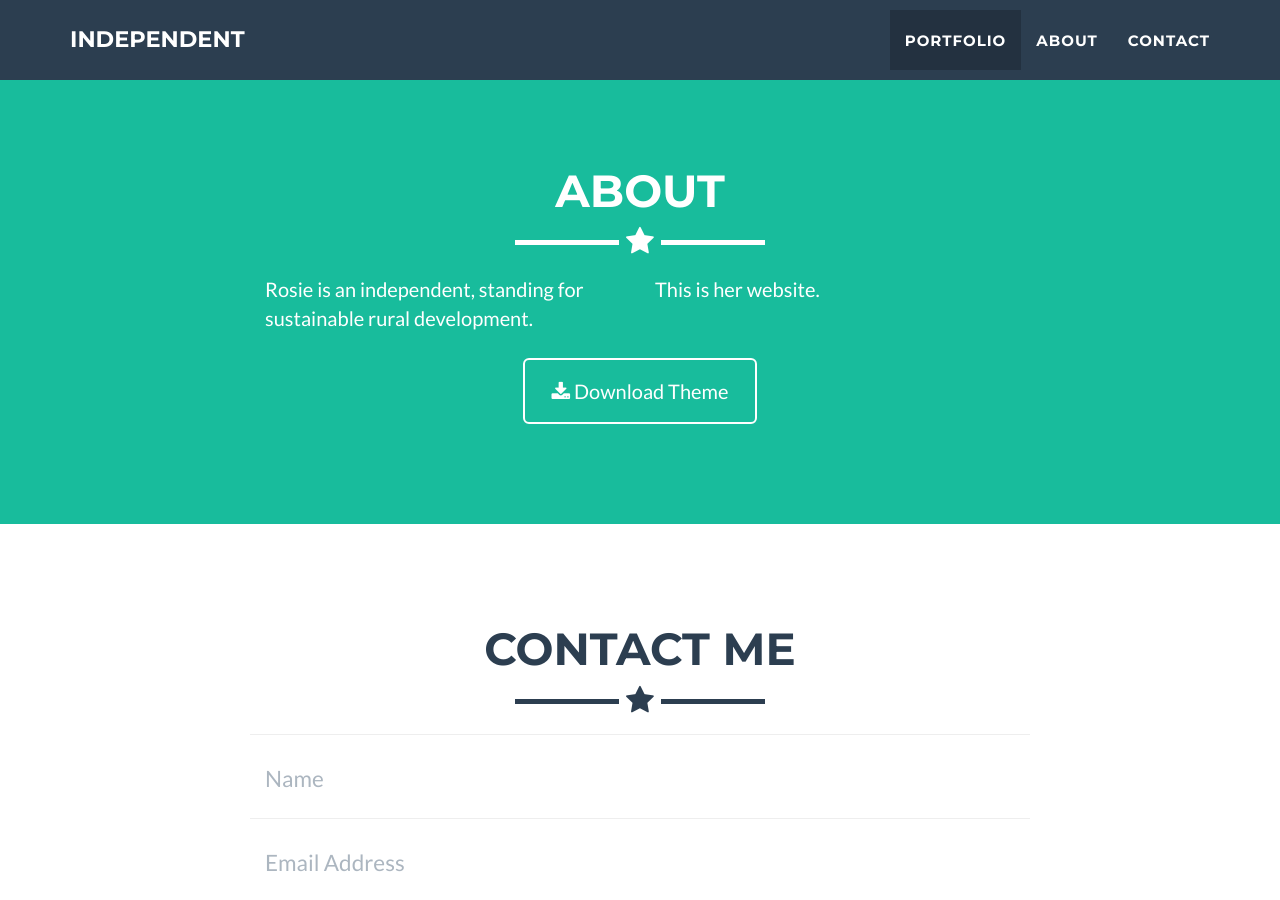
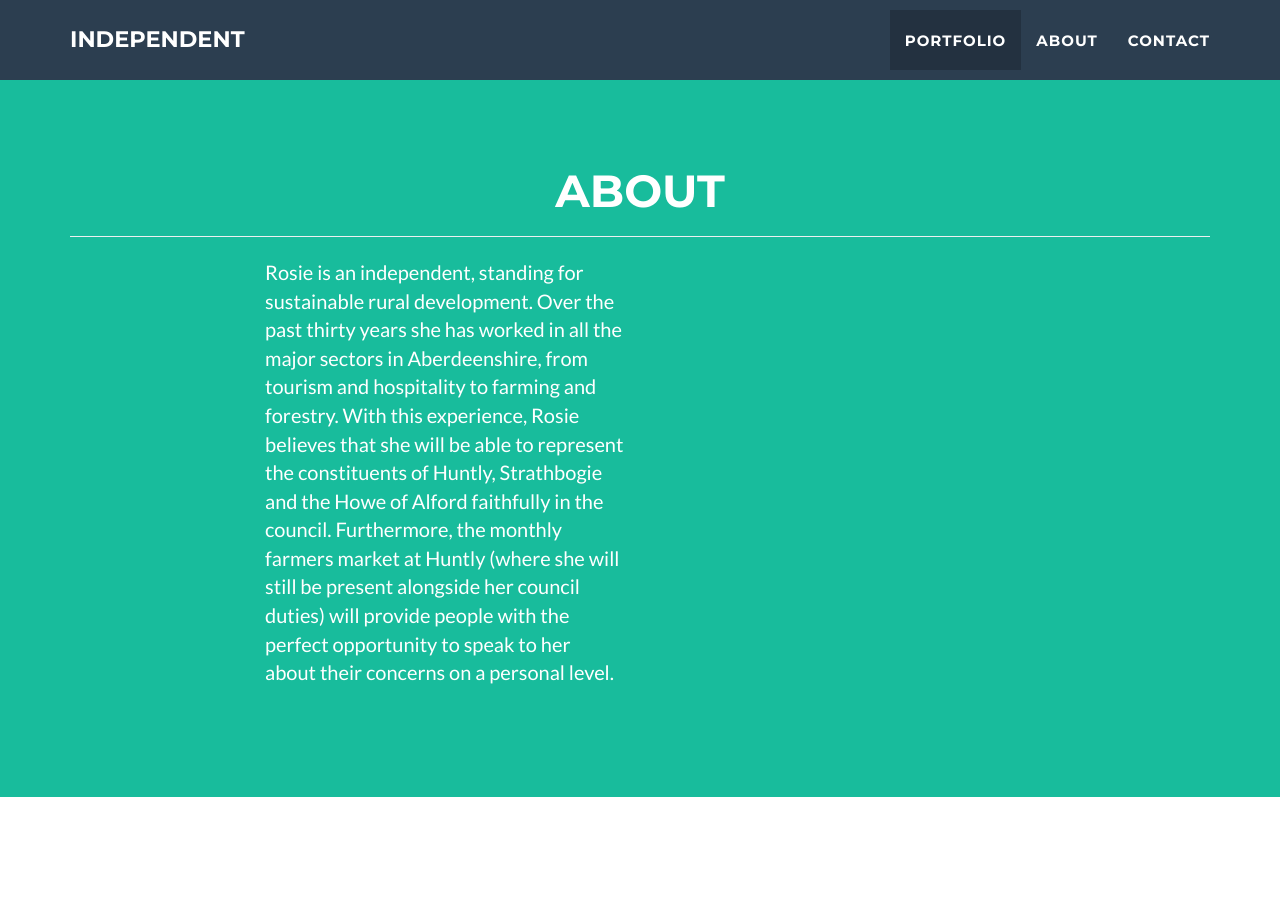
Before and after one commit to FergusFettes/rosieleagas.co.uk, a Jekyll site: the page built from _posts/2014-07-18-project-1.markdown, in a window 1280 px wide and 900 px high, scrolled down 1815 px. Built offline with Jekyll 4.4.1, drawn with Linux system fonts in a browser that asks for light colours.

Commit message:
updated about

```diff
--- a/_includes/about.html
+++ b/_includes/about.html
@@ -4,20 +4,14 @@
             <div class="row">
                 <div class="col-lg-12 text-center">
                     <h2>About</h2>
-                    <hr class="star-light">
+                    <hr class="light">
                 </div>
             </div>
             <div class="row">
                 <div class="col-lg-4 col-lg-offset-2">
-                    <p>Rosie is an independent, standing for sustainable rural development.</p>
-                </div>
-                <div class="col-lg-4">
-                    <p>This is her website.</p>
-                </div>
-                <div class="col-lg-8 col-lg-offset-2 text-center">
-                    <a href="https://github.com/jeromelachaud/freelancer-theme" class="btn btn-lg btn-outline">
-                        <i class="fa fa-download"></i> Download Theme
-                    </a>
+                    <p>
+                    Rosie is an independent, standing for sustainable rural development. Over the past thirty years she has worked in all the major sectors in Aberdeenshire, from tourism and hospitality to farming and forestry. With this experience, Rosie believes that she will be able to represent the constituents of Huntly, Strathbogie and the Howe of Alford faithfully in the council. Furthermore, the monthly farmers market at Huntly (where she will still be present alongside her council duties) will provide people with the perfect opportunity to speak to her about their concerns on a personal level.
+                        </p>
                 </div>
             </div>
         </div>
```
